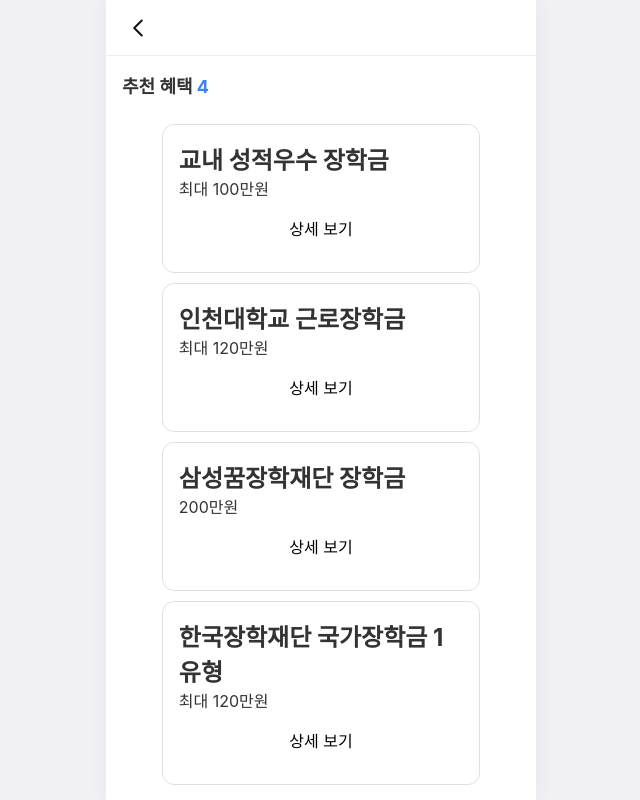
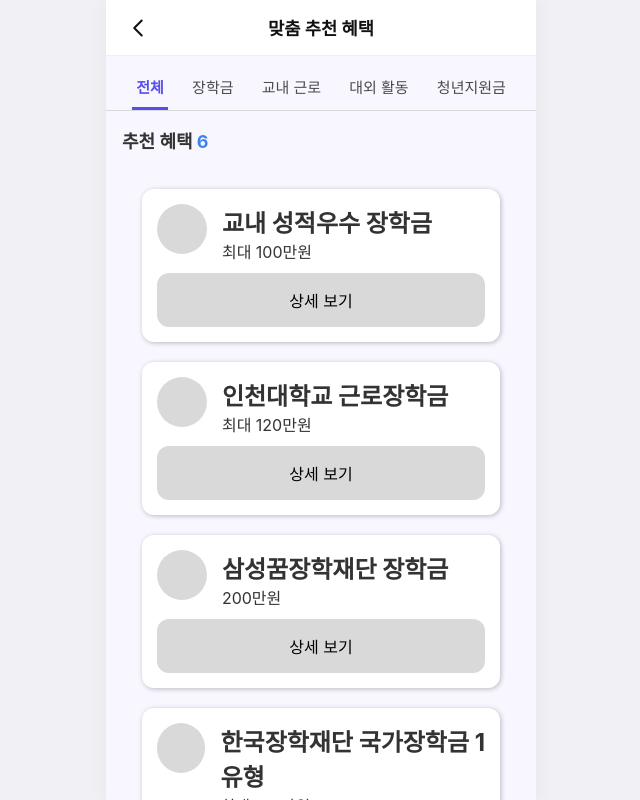
Before and after one commit to LikeLionUniv-INU-BeneFitU/BeneFitU-Frontend, a React (Vite) app: page /benefit-all in a window 1280 px wide. Shown: the whole page, without its empty margins (319-959 px from the left). Built offline with nearby package versions, Linux system fonts and the light colour scheme; no server answers.

Commit message:
Feat : 맞춤추천혜택 카테고리 버튼 컴포넌트 구현 및 세부사항박스 수정

```diff
--- a/src/components/BenefitDetailBox.jsx
+++ b/src/components/BenefitDetailBox.jsx
@@ -3,7 +3,6 @@ import { useNavigate } from 'react-router-dom';
 
 const PageWrapper = styled.div`
   width: 100%;
-  height: 100vh;
 
   display: flex;
   flex-direction: column;
@@ -11,29 +10,62 @@ const PageWrapper = styled.div`
 `;
 
 const Box = styled.div`
-  width: 80%;
-  border: 1px solid #e0e0e0;
+  width: 90%;
+
+  background-color: #FFFFFF;
+
   border-radius: 12px;
-  padding: 16px;
-  box-sizing: border-box;
+  box-shadow: 1px 1px 5px rgba(0, 0, 0, 0.25);
+
+  padding: 15px;
+  gap: 10px;
+
+  display: flex;
+  flex-direction: column;
+`;
+
+const Rowbox = styled.div`
+  display: flex;
+  flex-direction: row;
+`;
+
+const Columnbox = styled.div`
+  display: flex;
+  flex-direction: column;
 `;
 
 const MoveButton = styled.button`
   width: 100%;
-  border: 1px solid #ffffff;
+
+  background-color: #D9D9D9;
+
   border-radius: 12px;
   padding: 15px;
-  box-sizing: border-box;
 `;
+
+const BenefitIcon = styled.button`
+  width: 50px;
+  height: 50px;
+
+  background-color: #D9D9D9;
+
+  border-radius: 50%;
+  padding: 20px;
+  margin-right: 15px;
+`;
+
+
 
 export default function DetailBox({ children, buttonText, to }) {
   const navigate = useNavigate();
   return (
     <PageWrapper>
-      <Box>{children}
-      <MoveButton onClick={() => navigate(to)}>
-        {buttonText}
-      </MoveButton>
+      <Box>
+        <Rowbox>
+        <BenefitIcon></BenefitIcon>
+        <Columnbox>{children}</Columnbox>
+        </Rowbox>
+        <MoveButton onClick={() => navigate(to)}>{buttonText}</MoveButton>
       </Box>
     </PageWrapper>
   );
--- /dev/null
+++ b/src/components/CategoryButtonBar.jsx
@@ -0,0 +1,43 @@
+import styled from 'styled-components';
+
+// 카테고리 버튼 4개를 가로로 예쁘게 정렬해주는 상자
+const CategoryBar = styled.div`
+  display: flex;
+  justify-content: space-around;
+
+  background-color: #F8F7FF;
+  padding: 10px 16px 0 16px;
+  border-bottom: 1px solid #D9D9D9; /* 전체 밑에 깔리는 연한 회색 줄 */
+`;
+
+// 카테고리 버튼 디자인
+const CategoryButton = styled.button`
+  background: none;
+  border: none;
+  padding: 10px 4px;
+  font-size: 15px;
+  cursor: pointer;
+  transition: all 0.2s ease; /* 색상이 부드럽게 변하는 효과 */
+
+  /* active가 true면 파란색(보라색), false면 흐린 회색 */
+  color: ${props => props.active ? '#584FEA' : '#4A4A4A'};
+  font-weight: ${props => props.active ? 'bold' : '500'};
+
+  /* active가 true일 때만 아래에 3픽셀짜리 진한 밑줄 생성 */
+  border-bottom: ${props => props.active ? '3px solid #584FEA' : '3px solid transparent'};
+`;
+
+  // 화면에 보여줄 카테고리 이름 4개 배열
+  const categories = ['전체', '장학금', '교내 근로', '대외 활동', '청년지원금'];
+
+export default function CategoryButtonBar({ currentCategory, setCurrentCategory }) {
+  return (
+    <CategoryBar>
+      {categories.map((CButton) => (
+        <CategoryButton key={CButton} active={currentCategory === CButton} onClick={() => setCurrentCategory(CButton)}>
+          {CButton}
+        </CategoryButton>
+      ))}
+    </CategoryBar>
+  );
+}
--- a/src/pages/BenefitAll.jsx
+++ b/src/pages/BenefitAll.jsx
@@ -1,12 +1,11 @@
-import { useNavigate } from 'react-router-dom';
 import React, { useState, useEffect } from 'react';
 import Header from '../components/Header';
 import BenefitDetailBox from '../components/BenefitDetailBox';
 import * as S from './BenefitAll.styles';
+import CategoryButtonBar from '../components/CategoryButtonBar';
 
 
 function BenefitAll() {
-  const navigate = useNavigate();
 
 // 카테고리 기억 상자
   const [currentCategory, setCurrentCategory] = useState('전체');
@@ -22,6 +21,8 @@ function BenefitAll() {
       { id: 2, title: "인천대학교 근로장학금", price: "최대 120만원" },
       { id: 3, title: "삼성꿈장학재단 장학금", price: "200만원" },
       { id: 4, title: "한국장학재단 국가장학금 1유형", price: "최대 120만원" },
+      { id: 5, title: "A장학금", price: "20만원" },
+      { id: 6, title: "B장학금", price: "최대 15만원" },
     ];
 
     // const backendUrl = `http://백엔드IP주소/api/benefits?category=${currentCategory}`; 진짜 백엔드 주소 넣는곳
@@ -43,15 +44,11 @@ function BenefitAll() {
       });
   }, [currentCategory])
 
-  // 화면에 보여줄 카테고리 이름 4개 배열
-  const categories = ['전체', '장학금', '교내 근로', '대외 활동'];
 
   return (
     <S.PageWrapper>
-      <Header
-        currentCategory={currentCategory}
-        setCurrentCategory={setCurrentCategory}
-      />
+      <Header title="맞춤 추천 혜택" />
+      <CategoryButtonBar currentCategory={currentCategory} setCurrentCategory={setCurrentCategory} />
       <S.ScrollArea>
         <S.SubTitle>추천 혜택 <span>{benefitList.length}</span></S.SubTitle>
         {benefitList.map((benefit) => {
--- a/src/pages/BenefitAll.styles.js
+++ b/src/pages/BenefitAll.styles.js
@@ -3,6 +3,8 @@ import styled from 'styled-components';
 export const PageWrapper = styled.div`
   width: 100%;
   height: 100vh;
+
+  background-color: #F8F7FF;
 
   display: flex;
   flex-direction: column;
@@ -24,31 +26,5 @@ export const ScrollArea = styled.div`
 
   display: flex;
   flex-direction: column;
-  gap: 10px;
+  gap: 20px;
 `;
-
-// 카테고리 버튼 4개를 가로로 예쁘게 정렬해주는 상자
-export const CategoryBar = styled.div`
-  display: flex;
-  gap: 20px; /* 버튼 사이의 간격 */
-  background-color: #ffffff;
-  padding: 10px 16px 0 16px;
-  border-bottom: 1px solid #eee; /* 전체 밑에 깔리는 연한 회색 줄 */
-`;
-
-// 카테고리 버튼 디자인
-export const CategoryButton = styled.button`
-  background: none;
-  border: none;
-  padding: 10px 4px;
-  font-size: 15px;
-  cursor: pointer;
-  transition: all 0.2s ease; /* 색상이 부드럽게 변하는 효과 */
-
-  /* active가 true면 파란색(보라색), false면 흐린 회색 */
-  color: ${props => props.active ? '#4f46e5' : '#9ca3af'};
-  font-weight: ${props => props.active ? 'bold' : '500'};
-
-  /* active가 true일 때만 아래에 3픽셀짜리 진한 밑줄 생성 */
-  border-bottom: ${props => props.active ? '3px solid #4f46e5' : '3px solid transparent'};
-`;
```
